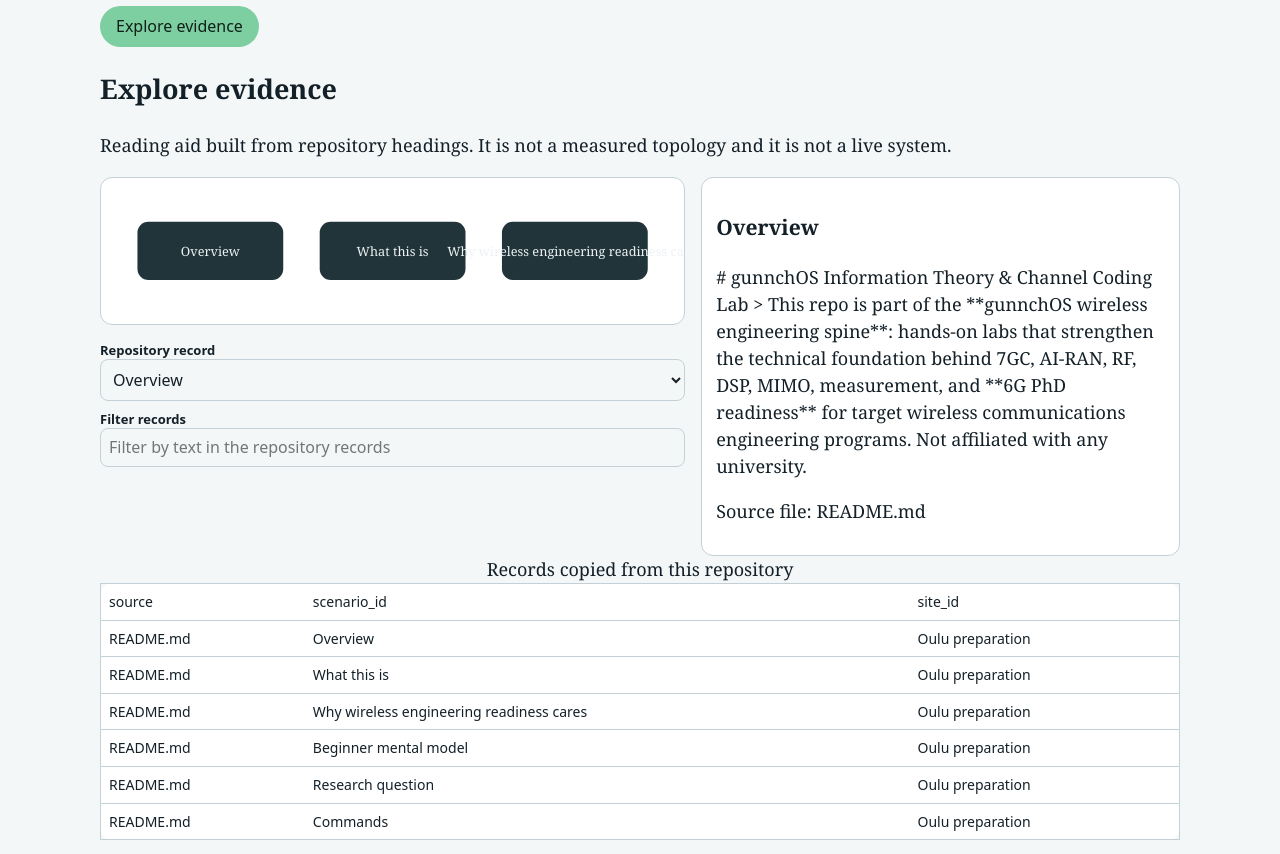
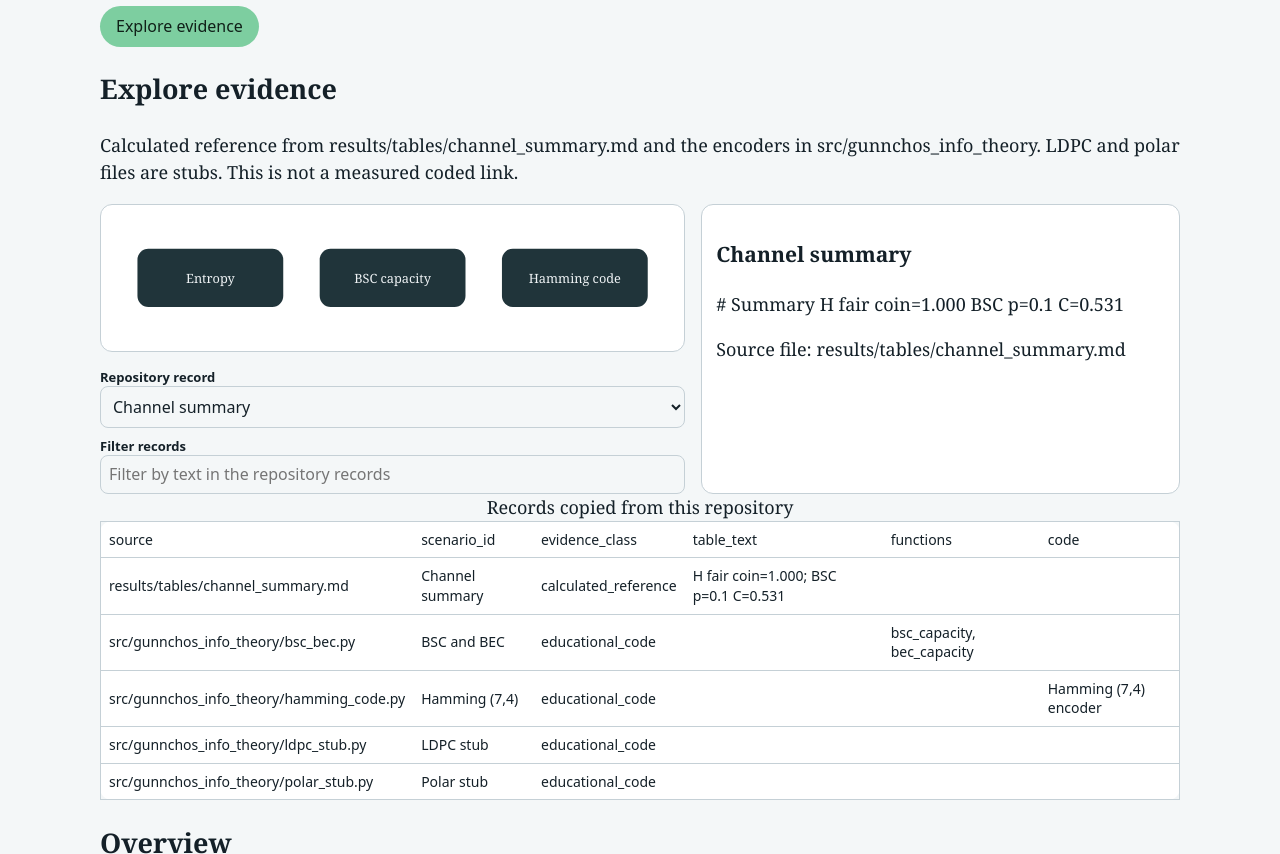
Before and after one commit to gunnchOS3k/oulu-information-theory-channel-coding-lab, a plain HTML site: page web-surface/public/index.html in a window 1280 px wide. Shown: the part 300-1154 px from the top of the page. Drawn offline with Linux system fonts and the light colour scheme.

Commit message:
Show repository records in the explorer without claiming a measured topology.

```diff
--- a/web-surface/public/explore.json
+++ b/web-surface/public/explore.json
@@ -1,64 +1,65 @@
 {
   "schema": "gunnchos.surfacekit.v2",
   "measured_topology": false,
-  "diagram_note": "Reading aid built from repository headings. It is not a measured topology and it is not a live system.",
+  "diagram_note": "Calculated reference from results/tables/channel_summary.md and the encoders in src/gunnchos_info_theory. LDPC and polar files are stubs. This is not a measured coded link.",
   "nodes": [
     {
-      "id": "overview",
-      "label": "Overview"
+      "id": "entropy",
+      "label": "Entropy"
     },
     {
-      "id": "what-this-is",
-      "label": "What this is"
+      "id": "bsc",
+      "label": "BSC capacity"
     },
     {
-      "id": "why-wireless-engineering-readiness-cares",
-      "label": "Why wireless engineering readiness cares"
-    },
-    {
-      "id": "beginner-mental-model",
-      "label": "Beginner mental model"
+      "id": "hamming",
+      "label": "Hamming code"
     }
   ],
   "rows": [
     {
-      "source": "README.md",
-      "scenario_id": "Overview",
-      "site_id": "Oulu preparation",
-      "ethical_framing": "# gunnchOS Information Theory & Channel Coding Lab > This repo is part of the **gunnchOS wireless engineering spine**: hands-on labs that strengthen the technical foundation behind 7GC, AI-RAN, RF, DSP, MIMO, measurement, and **6G PhD readiness** for target wireless communications engineering programs. Not affiliated with any university."
+      "source": "results/tables/channel_summary.md",
+      "scenario_id": "Channel summary",
+      "evidence_class": "calculated_reference",
+      "ethical_framing": "# Summary H fair coin=1.000 BSC p=0.1 C=0.531",
+      "table_text": "H fair coin=1.000; BSC p=0.1 C=0.531"
     },
     {
-      "source": "README.md",
-      "scenario_id": "What this is",
-      "site_id": "Oulu preparation",
-      "ethical_framing": "Research and teaching lab for **target wireless communications engineering programs**-aligned skills \u2014 built as an independent portfolio project."
+      "source": "src/gunnchos_info_theory/bsc_bec.py",
+      "scenario_id": "BSC and BEC",
+      "evidence_class": "educational_code",
+      "ethical_framing": "bsc_capacity returns 1 minus binary entropy of p. bec_capacity returns 1 minus the erasure probability.",
+      "functions": "bsc_capacity, bec_capacity"
     },
     {
-      "source": "README.md",
-      "scenario_id": "Why wireless engineering readiness cares",
-      "site_id": "Oulu preparation",
-      "ethical_framing": "Entropy, capacity, and introductory channel coding for wireless links."
+      "source": "src/gunnchos_info_theory/hamming_code.py",
+      "scenario_id": "Hamming (7,4)",
+      "evidence_class": "educational_code",
+      "ethical_framing": "hamming74_encode builds three parity bits from four data bits. No coded-link measurement is stored.",
+      "code": "Hamming (7,4) encoder"
     },
     {
-      "source": "README.md",
-      "scenario_id": "Beginner mental model",
-      "site_id": "Oulu preparation",
-      "ethical_framing": "Start with `docs/learning_notes.md`, run `make e2e`, open `results/figures/`."
+      "source": "src/gunnchos_info_theory/ldpc_stub.py",
+      "scenario_id": "LDPC stub",
+      "evidence_class": "educational_code",
+      "ethical_framing": "ldpc_decode_stub returns llr > 0. It is a stub, not an LDPC decoder result file.",
+      "implementation": "llr > 0"
     },
     {
-      "source": "README.md",
-      "scenario_id": "Research question",
-      "site_id": "Oulu preparation",
-      "ethical_framing": "See `paper/draft.md`."
-    },
-    {
-      "source": "README.md",
-      "scenario_id": "Commands",
-      "site_id": "Oulu preparation",
-      "ethical_framing": "make install && make test && make e2e"
+      "source": "src/gunnchos_info_theory/polar_stub.py",
+      "scenario_id": "Polar stub",
+      "evidence_class": "educational_code",
+      "ethical_framing": "polar_encode_stub returns the input bits unchanged.",
+      "implementation": "identity"
     }
   ],
-  "sources": [],
+  "sources": [
+    "results/tables/channel_summary.md",
+    "src/gunnchos_info_theory/bsc_bec.py",
+    "src/gunnchos_info_theory/hamming_code.py",
+    "src/gunnchos_info_theory/ldpc_stub.py",
+    "src/gunnchos_info_theory/polar_stub.py"
+  ],
   "sections": [
     {
       "id": "overview",
@@ -104,7 +105,7 @@
     "docs/diagrams/README.md",
     "docs/learning_notes.md"
   ],
-  "methods": "",
+  "methods": "Methods are entropy, bsc_capacity, and hamming74_encode in src/gunnchos_info_theory. The only numeric result text is results/tables/channel_summary.md: H fair coin=1.000 and BSC p=0.1 C=0.531. LDPC and polar files are stubs. This is a calculated reference, not a measured coded link.",
   "cards": [],
   "runtime_mode": "PRECOMPUTED",
   "runtime_boot": false
--- a/web-surface/public/index.html
+++ b/web-surface/public/index.html
@@ -48,7 +48,7 @@
     </section>
     <section id="methods" aria-labelledby="methods-title">
       <h2 id="methods-title">Methods</h2>
-      <p>Run the repository locally. This Worker does not execute the native toolchain.</p>
+      <p>Methods are entropy, bsc_capacity, and hamming74_encode in src/gunnchos_info_theory. The only numeric result text is results/tables/channel_summary.md: H fair coin=1.000 and BSC p=0.1 C=0.531. LDPC and polar files are stubs. This is a calculated reference, not a measured coded link.</p>
       <p>Native research runtimes stay on a local checkout. This page shows repository records only.</p>
     </section>
     <section id="artifacts" aria-labelledby="artifacts-title">
```
